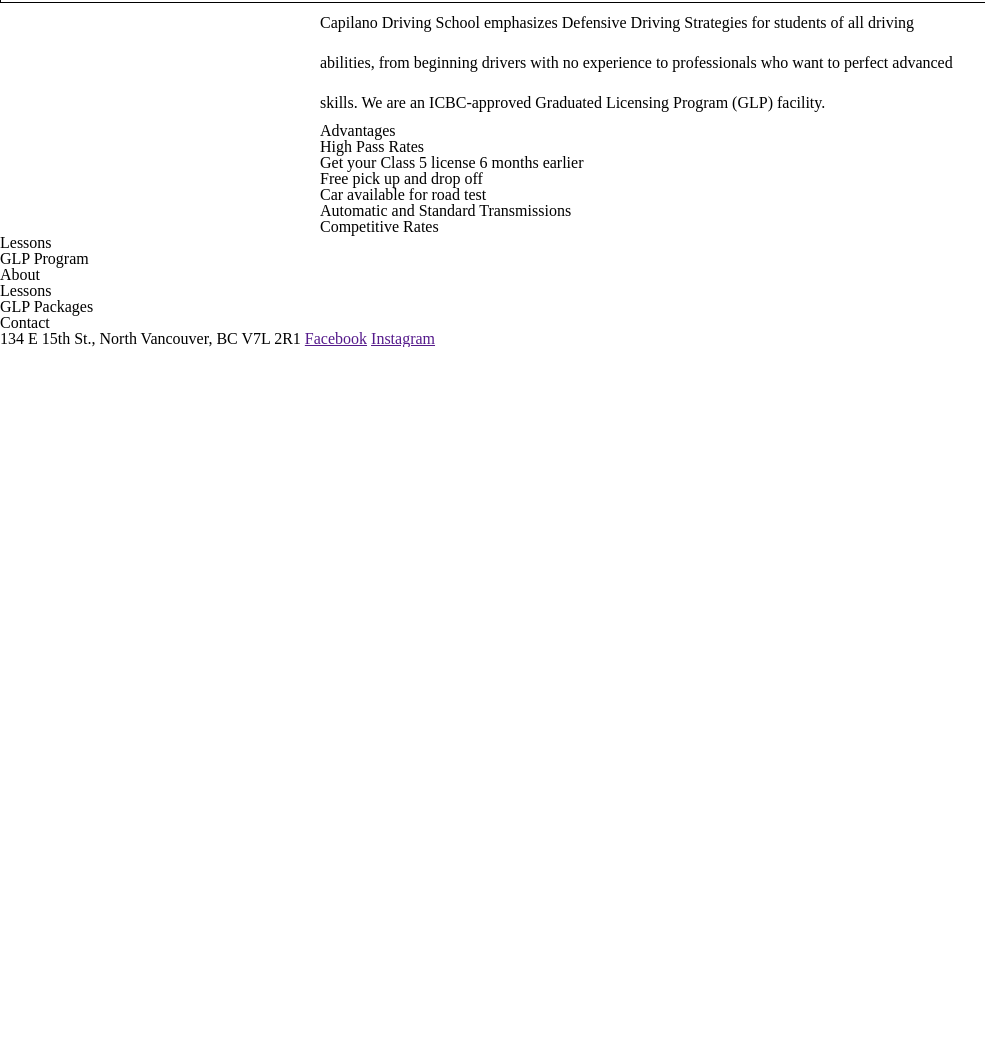
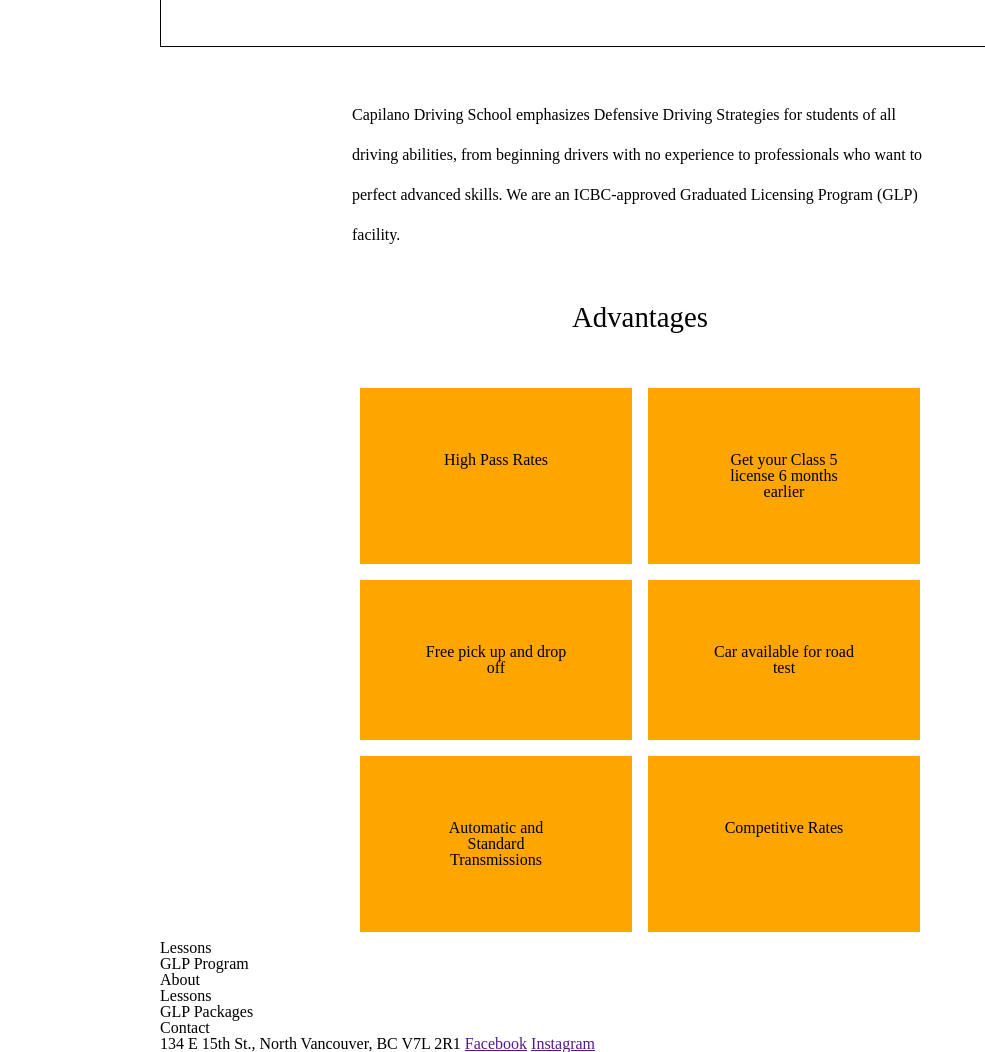
Before and after one commit to connorbmcleod/capilano-driving, a plain HTML site: page index.html in a window 1280 px wide. Shown: the part 1149-2201 px from the top of the page, without its empty margins (0-985 px from the left). Before the commit the page ends 1496 px from the top, so only its background shows below. Drawn offline with Linux system fonts and the light colour scheme; a script that the page names is missing.

Commit message:
more styling
adding images and some more basic flexbox styling

```diff
--- a/assets/css/style.css
+++ b/assets/css/style.css
@@ -1,3 +1,10 @@
+/* Page Styles */
+body {
+    width: 960px;
+    margin: 0 auto;
+}
+
+
 /* Navigation Styles */
 nav ul {
     list-style: none;
@@ -32,20 +39,65 @@ nav li {
 }
 
 /* intro text styles */
-#intro-text, #about {
-    width: 40em;
-    margin: 0 auto
+#intro-text {
+    display: flex;
+    justify-content: center;
+    align-items: center;
+    margin: 3em;
+}
+
+.column {
+    flex: 50%;
 }
 
 #intro-text h1 {
     text-align: center;
     font-size: 2em;
-    margin: 50px 0 50px 0;
 }
 
 #intro-text p, #about p {
     line-height: 2.5em;
 }
+
+/* About Us */
+#about {
+    width: 60%;
+    margin: 0 auto;
+}
+
+#about p {
+    margin: 3em 0;
+}
+
+#about h2 {
+    font-size: 1.8em;
+    text-align: center;
+
+}
+
+.outer {
+    display: flex;
+    min-height: 100%;
+    flex-direction: column;
+    margin-top: 3em;
+  }
+
+  .row {
+    display: flex;
+    flex: 1;
+  }
+
+  .item {
+    background-color: orange;
+    flex: 1;
+    padding: 4em;
+    text-align: center;
+    margin: .5em;
+  }
+
+  .item span {
+      width: 50%;
+  }
 
 /* spacer image styles */
 
--- a/index.html
+++ b/index.html
@@ -35,8 +35,12 @@
     </div> <!-- end of hero image div -->
 
     <div id="intro-text">
-        <h1>We're Open!</h1>
-        <p>Capilano Driving School is open now. We provide our services in accordance with current ICBC guideline regarding proper PPE for driving practice. Please follow  ICBC link  for further information. In order to practice physical distancing, seats are limited and students are strongly advised to reserve their seats before attending the class.</p>
+        <div class="column">
+            <h1>We're Open!</h1>
+        </div>
+        <div class="column">
+            <p>Capilano Driving School is open now. We provide our services in accordance with current ICBC guideline regarding proper PPE for driving practice. Please follow  ICBC link  for further information. In order to practice physical distancing, seats are limited and students are strongly advised to reserve their seats before attending the class.</p>
+        </div>
     </div>
 
     <div class="divider-image">
@@ -47,16 +51,33 @@
         <p>Capilano Driving School emphasizes Defensive Driving Strategies for students of all driving abilities, from beginning drivers with no experience to professionals who want to perfect advanced skills. We are an ICBC-approved Graduated Licensing Program (GLP) facility.</p>
 
         <h2>Advantages</h2>
-        <ul>
-            <li>High Pass Rates</li>
-            <li>Get your Class 5 license 6 months earlier</li>
-            <li>Free pick up and drop off</li>
-            <li>Car available for road test</li>
-            <li>Automatic and Standard Transmissions</li>
-            <li>Competitive Rates</li>
-        </ul>
-
-    </div>
+        <div class="outer">
+            <div class="row">
+                <div class="item">
+                    <span>High Pass Rates</span>
+                </div>
+                <div class="item">
+                    <span>Get your Class 5 license 6 months earlier</span>
+                </div>
+            </div>
+            <div class="row">
+                <div class="item">
+                    <span>Free pick up and drop off</span>
+                </div>
+                <div class="item">
+                    <span>Car available for road test</span>
+                </div>
+            </div>
+            <div class="row">
+                <div class="item">
+                    <span>Automatic and Standard Transmissions</span>
+                </div>
+                <div class="item">
+                    <span>Competitive Rates</span>
+                </div>
+            </div>
+        </div>
+    </div>     <!-- end about -->
 
     <div id="services">
         <div>Lessons</div>
```
Also changed, not shown: assets/images/hero-image.jpg (added), assets/images/hero.jpg (deleted).
